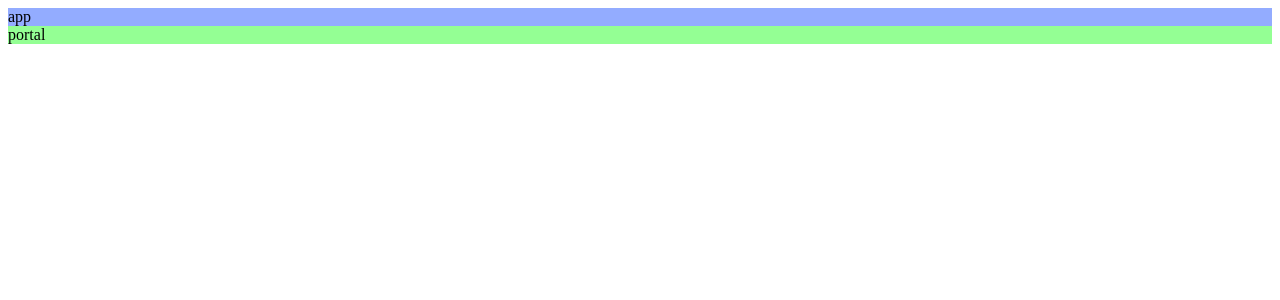
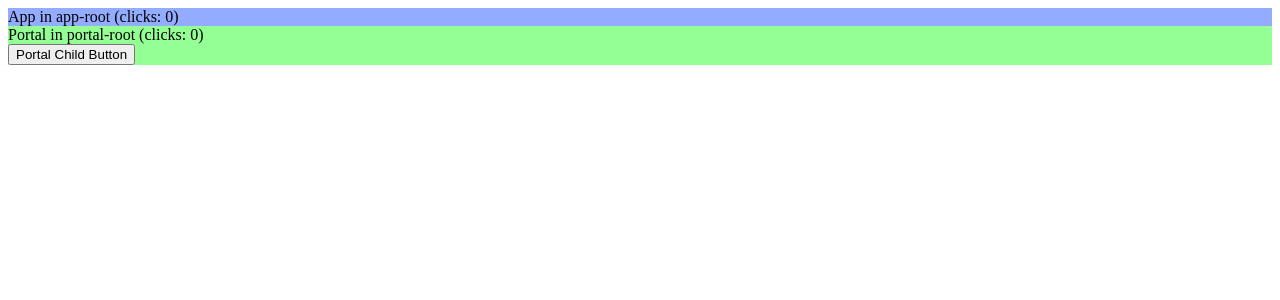
Before and after one commit to Toxe/react-portals, a React (Create React App) app: page / in a window 1280 px wide. Shown: the top 300 px of the page. Built offline with nearby package versions, Linux system fonts and the light colour scheme.

Commit message:
Add event handlers

```diff
--- a/src/App.js
+++ b/src/App.js
@@ -1,7 +1,25 @@
 import React, { Component } from "react";
+import Portal from "./Portal";
 
 export default class App extends Component {
+    constructor(props) {
+        super(props);
+        this.state = {clicks: 0};
+    };
+
+    handleClick = () => {
+        console.log("handleClick in:", this);
+        this.setState(state => ({
+            clicks: state.clicks + 1
+        }));
+    };
+
     render() {
-        return <div>app</div>;
+        return (
+            <div onClick={this.handleClick}>
+                <div>App in app-root (clicks: {this.state.clicks})</div>
+                <Portal />
+            </div>
+        );
     }
 }
--- a/src/Portal.js
+++ b/src/Portal.js
@@ -1,8 +1,36 @@
-import React, { Component } from 'react'
+import React, { Component } from "react";
 import ReactDOM from "react-dom";
 
 export default class Portal extends Component {
+    constructor(props) {
+        super(props);
+        this.state = {clicks: 0};
+    };
+
+    handleClick = () => {
+        console.log("handleClick in:", this);
+        this.setState(state => ({
+            clicks: state.clicks + 1
+        }));
+    };
+
     render() {
-        return ReactDOM.createPortal(<div>portal</div>, document.getElementById("portal-root"));
+        return ReactDOM.createPortal(
+            <div onClick={this.handleClick}>
+                <div>Portal in portal-root (clicks: {this.state.clicks})</div>
+                <PortalChildButton />
+            </div>,
+            document.getElementById("portal-root")
+        );
     }
 }
+
+class PortalChildButton extends Component {
+    render() {
+        return (
+            <div>
+                <button>Portal Child Button</button>
+            </div>
+        );
+    }
+}
--- a/src/index.js
+++ b/src/index.js
@@ -2,12 +2,10 @@ import React from "react";
 import ReactDOM from "react-dom";
 import "./index.css";
 import App from "./App";
-import Portal from "./Portal";
 
 ReactDOM.render(
     <React.StrictMode>
         <App />
-        <Portal />
     </React.StrictMode>,
     document.getElementById("app-root")
 );
```
